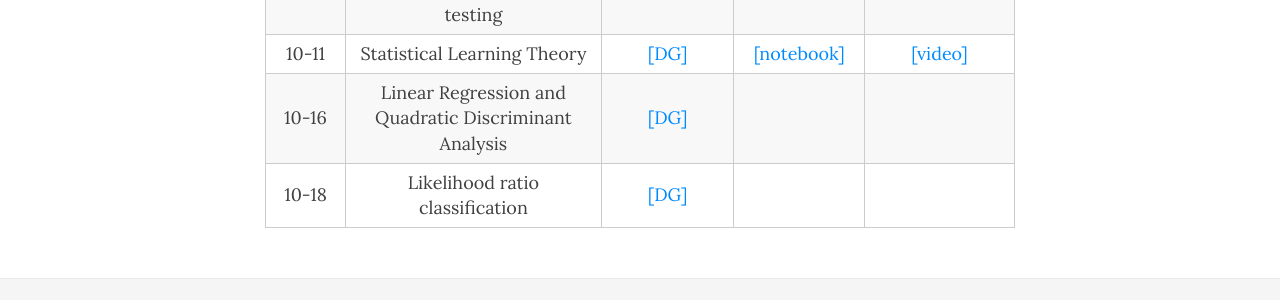
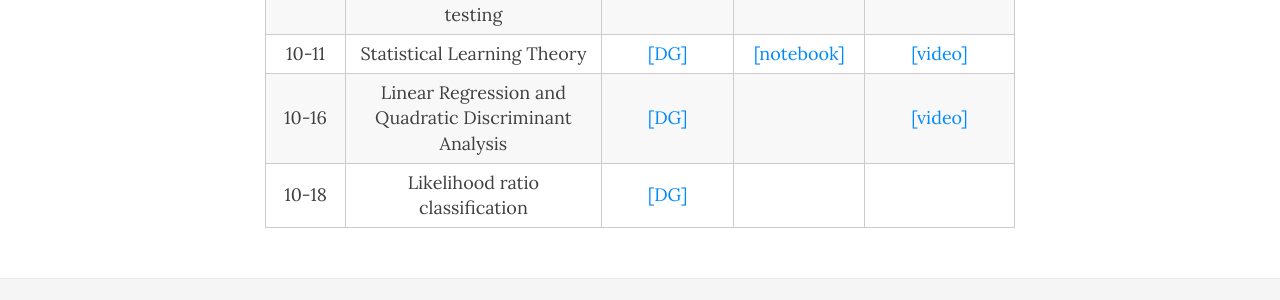
Before and after one commit to data1010/data1010.github.io, a Jekyll site: the page built from class.md, in a window 1280 px wide and 900 px high, scrolled down 774 px. Shown: the part 436-736 px from the top of the window. Built offline with Jekyll 4.4.1, drawn with Linux system fonts in a browser that asks for light colours; nearby versions of some CDN libraries.

Commit message:
add video

```diff
--- a/class.md
+++ b/class.md
@@ -138,7 +138,7 @@ title: Notebooks and videos
       <td style="text-align: center">Linear Regression and Quadratic Discriminant Analysis</td>
       <td style="text-align: center"><a href="https://mathigon.org/course/machine-learning/introduction">[DG]</a></td>
       <td style="text-align: center"><a href="https://github.com/data1010/problem-sets/tree/master/10-16"></a></td>
-      <td style="text-align: center"><a href=""></a></td>
+      <td style="text-align: center"><a href="https://youtu.be/W_oQma0YwZw">[video]</a></td>
     </tr>
     <tr>
       <td style="text-align: center">10-18</td>
```
